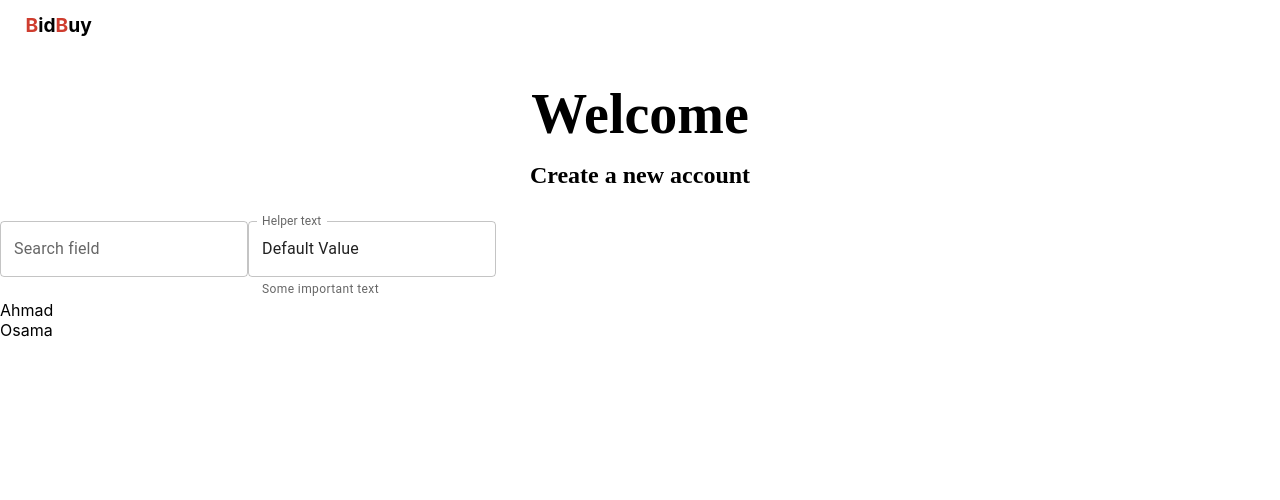
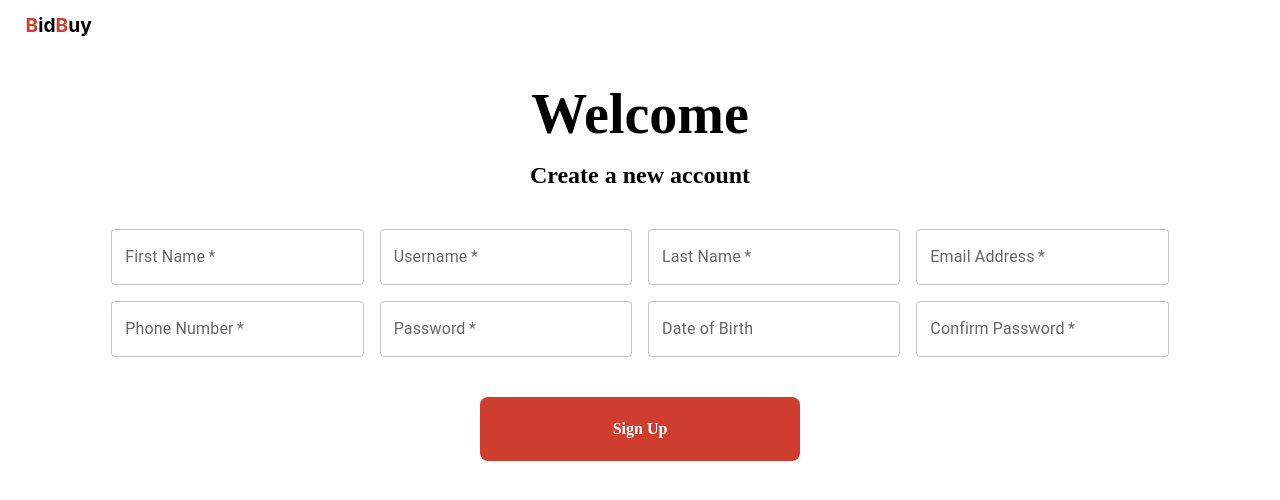
Before and after one commit to muhammadosama984/BidBuy, a React (Create React App) app in the folder BidBuy/frontend/: page /signup in a window 1280 px wide. Shown: the top 500 px of the page. Built offline with nearby package versions, Linux system fonts and the light colour scheme.

Commit message:
bubbly 2.0

```diff
--- a/BidBuy/frontend/package.json
+++ b/BidBuy/frontend/package.json
@@ -6,9 +6,11 @@
     "@emotion/react": "^11.10.5",
     "@emotion/styled": "^11.10.5",
     "@mui/material": "^5.10.12",
+    "@mui/x-date-pickers": "^5.0.6",
     "@testing-library/jest-dom": "^5.16.5",
     "@testing-library/react": "^13.4.0",
     "@testing-library/user-event": "^13.5.0",
+    "dayjs": "^1.11.6",
     "font-awesome": "^4.7.0",
     "nodemon": "^2.0.20",
     "react": "^18.2.0",
--- a/BidBuy/frontend/src/components/Signup/Signup.css
+++ b/BidBuy/frontend/src/components/Signup/Signup.css
@@ -0,0 +1,12 @@
+.btn_SignUp{
+    margin-top: 4vh;
+    width: 25%;
+    height: 8vh;
+    border-radius: 1vh;
+    font-weight: bold;
+    color: white;
+    font-size: 2vh;
+    border: 0;
+    font-family: "microsoft yahei";
+    background-color: #CF3D2F;
+}
--- a/BidBuy/frontend/src/components/Signup/Signup.jsx
+++ b/BidBuy/frontend/src/components/Signup/Signup.jsx
@@ -9,41 +9,62 @@ import {
     Divider,
     Button,
   } from '@mui/material';
-  import './Signup.css';
+import { DatePicker } from '@mui/x-date-pickers/DatePicker';
+import { AdapterDayjs } from '@mui/x-date-pickers/AdapterDayjs';
+import { LocalizationProvider } from '@mui/x-date-pickers/LocalizationProvider';
+import './Signup.css';
 import { textTransform } from '@mui/system';
 import Logo from '../Logo/Logo.jsx';
 
 
 function Signup() {
+  const [value, setValue] = React.useState(null);
+
   return (
     <div className = "div_signup">
-
         <Logo/>
 
+        <center>
+
             <h2 className='welcome_heading'> Welcome  </h2>
+
             <h4 className='welcome_signInTo'> Create a new account</h4>
 
+            <Box
+                  component="form"
+                  sx={{
+                    '& .MuiTextField-root': { m: 1, width: '25ch' },
+                     }} noValidate autoComplete="off" >
 
-                <TextField id="outlined-search" label="Search field" type="search" />
-                <TextField
-                id="outlined-helperText"
-                label="Helper text"
-                defaultValue="Default Value"
-                helperText="Some important text"
-                />
+            <TextField  required id="outlined-required" label="First Name" />
+            <TextField  required id="outlined-required" label="Username"  />
+            <TextField  required id="outlined-required" label="Last Name" />
+            <TextField  required id="outlined-required" label="Email Address" />
+            <TextField  required id="outlined-required" label="Phone Number" />
+            <TextField  required id="outlined-required" label="Password" />
 
+            <LocalizationProvider dateAdapter={AdapterDayjs}>
+              <DatePicker
+                label="Date of Birth"
+                value={value}
+                onChange={(newValue) => {
+                  setValue(newValue);
+                }}
+                renderInput={(params) => <TextField {...params} />}
+              />
+            </LocalizationProvider>
+            <TextField  required id="outlined-required" label="Confirm Password" />
 
+            </Box>
 
-    <SignText name="Ahmad"/>
-    <SignText name="Osama"/>
+            <div>
+            <button className='btn_SignUp'>Sign Up</button>
+            </div>
+
+         </center>
+
     </div>
   )
 }
 
-function SignText(props){
-    return (
-        <div>{props.name}</div>
-    )
-}
-
 export default Signup
```
Also changed, not shown: 1 other file (tests, documents, lock files or other folders).
